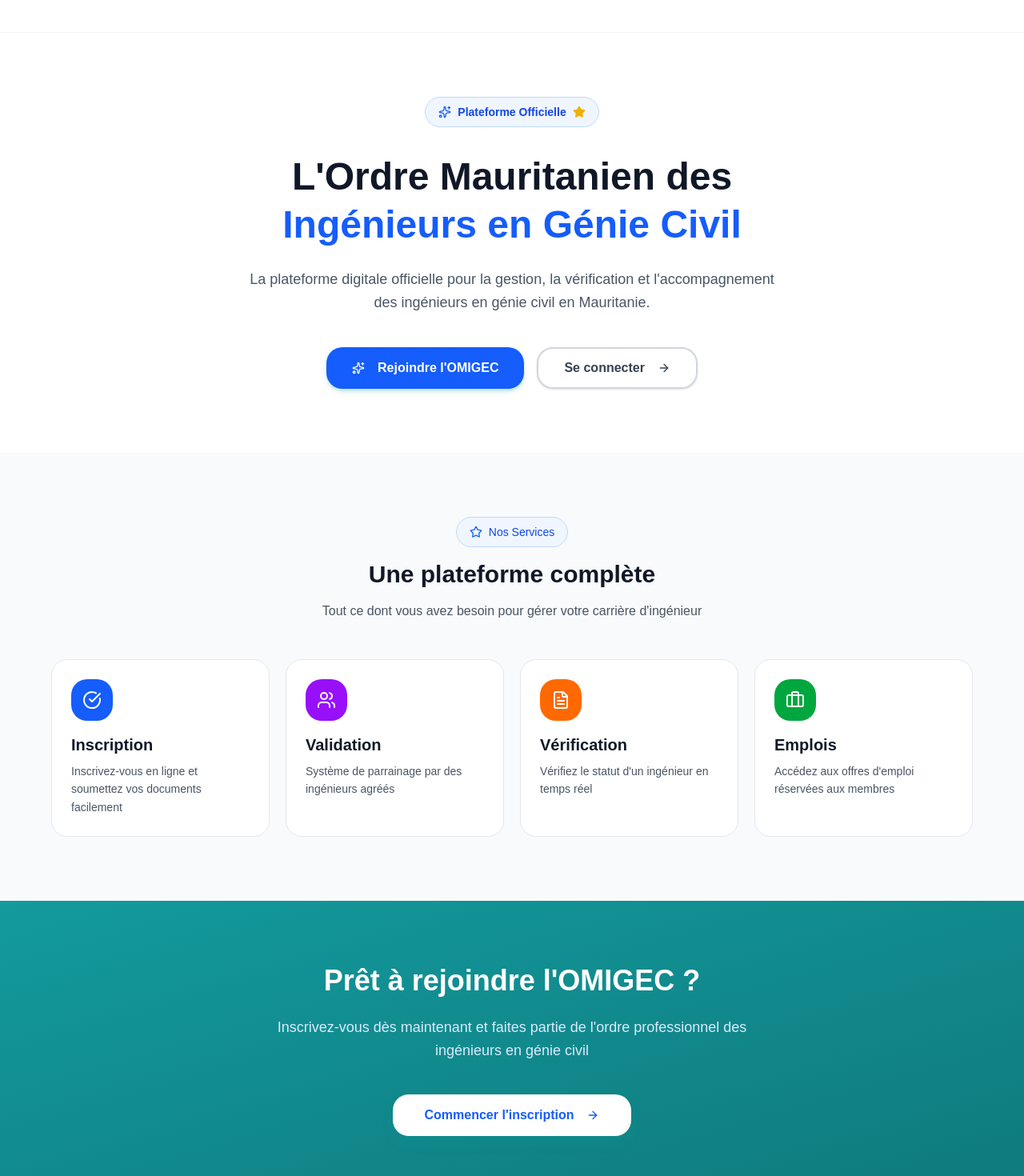
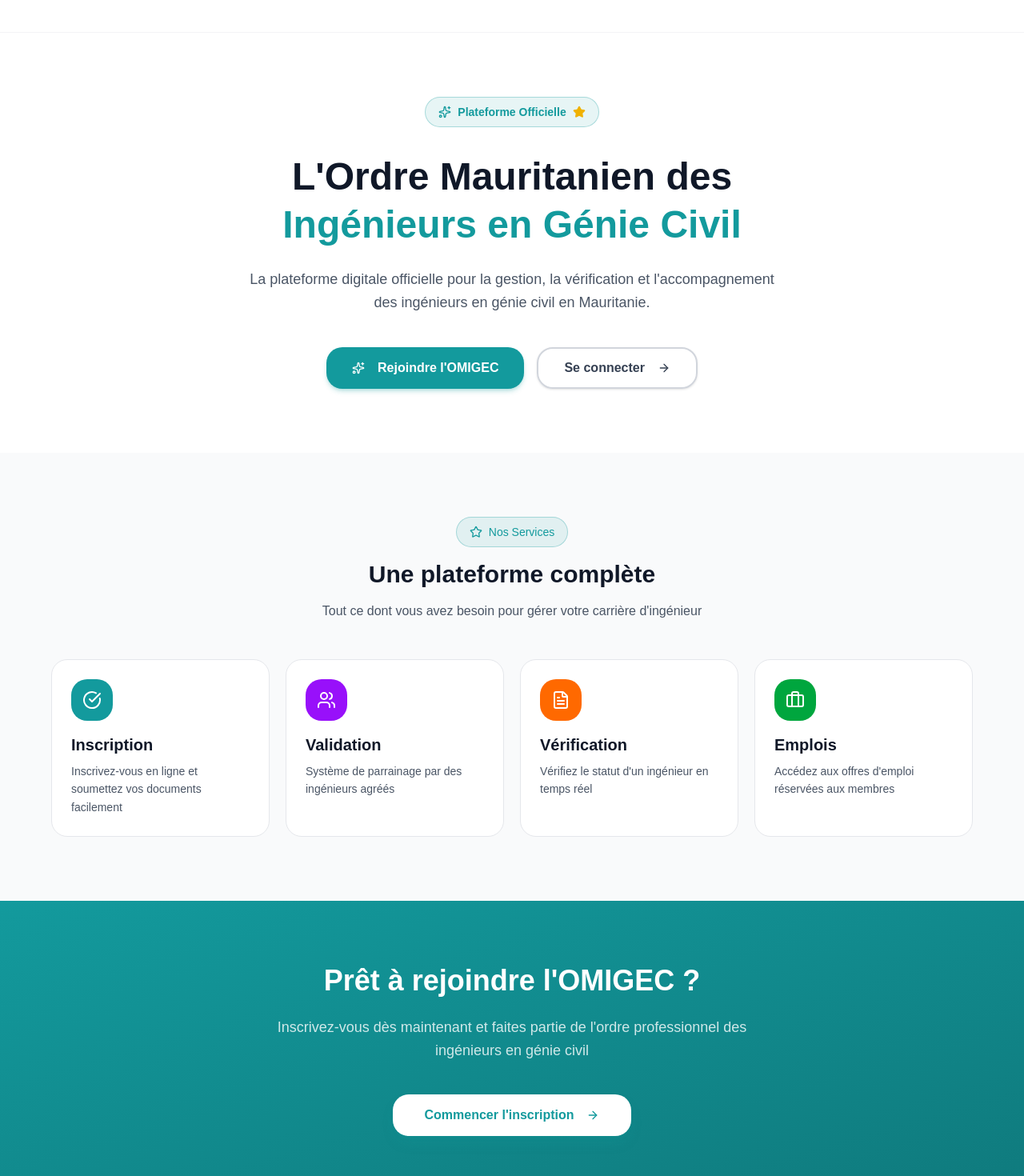
Before and after one commit to MedAhmed01/HIMEM, a Next.js app: page / in a window 1280 px wide. Shown: the part 840-2310 px from the top of the page at 80% size. Built offline with nearby package versions, Linux system fonts and the light colour scheme; no server answers.

Commit message:
Final blue to turquoise color updates - home page hero, forms focus states, and remaining UI elements

```diff
--- a/app/page.tsx
+++ b/app/page.tsx
@@ -18,7 +18,7 @@
             <div className="max-w-3xl mx-auto">
               <div className="bg-white rounded-lg md:rounded-xl border border-gray-200 p-3 sm:p-4 md:p-6 shadow-sm">
                 <div className="flex items-center gap-2 sm:gap-3 mb-3 sm:mb-4">
-                  <div className="w-9 h-9 sm:w-10 sm:h-10 md:w-11 md:h-11 rounded-lg bg-blue-600 flex items-center justify-center flex-shrink-0">
+                  <div className="w-9 h-9 sm:w-10 sm:h-10 md:w-11 md:h-11 rounded-lg bg-[#139a9d] flex items-center justify-center flex-shrink-0">
                     <Shield className="w-4 h-4 sm:w-5 sm:h-5 text-white" />
                   </div>
                   <div className="min-w-0 flex-1">
@@ -44,15 +44,15 @@
           <div className="container mx-auto">
             <div className="max-w-3xl mx-auto text-center px-2">
               {/* Badge */}
-              <div className="inline-flex items-center gap-1.5 sm:gap-2 px-3 sm:px-4 py-1.5 sm:py-2 rounded-full bg-blue-50 border border-blue-200 mb-5 sm:mb-6 md:mb-8">
-                <Sparkles className="w-3.5 h-3.5 sm:w-4 sm:h-4 text-blue-600" />
-                <span className="text-xs sm:text-sm font-semibold text-blue-700">Plateforme Officielle</span>
+              <div className="inline-flex items-center gap-1.5 sm:gap-2 px-3 sm:px-4 py-1.5 sm:py-2 rounded-full bg-[#139a9d]/10 border border-[#139a9d]/30 mb-5 sm:mb-6 md:mb-8">
+                <Sparkles className="w-3.5 h-3.5 sm:w-4 sm:h-4 text-[#139a9d]" />
+                <span className="text-xs sm:text-sm font-semibold text-[#139a9d]">Plateforme Officielle</span>
                 <Star className="w-3.5 h-3.5 sm:w-4 sm:h-4 text-yellow-500 fill-yellow-500" />
               </div>
 
               <h1 className="text-2xl sm:text-3xl md:text-4xl lg:text-5xl font-bold mb-4 sm:mb-5 md:mb-6 leading-tight text-gray-900 px-2">
                 L'Ordre Mauritanien des{' '}
-                <span className="text-blue-600">Ingénieurs en Génie Civil</span>
+                <span className="text-[#139a9d]">Ingénieurs en Génie Civil</span>
               </h1>
 
               <p className="text-sm sm:text-base md:text-lg text-gray-600 mb-6 sm:mb-8 md:mb-10 max-w-2xl mx-auto leading-relaxed px-2">
@@ -61,7 +61,7 @@
 
               <div className="flex flex-col sm:flex-row gap-3 sm:gap-4 justify-center px-2">
                 <Link href="/inscription" className="w-full sm:w-auto">
-                  <Button className="w-full sm:w-auto h-11 sm:h-12 md:h-13 px-5 sm:px-6 md:px-8 text-sm sm:text-base rounded-lg sm:rounded-xl bg-blue-600 hover:bg-blue-700 text-white font-semibold shadow-md hover:shadow-lg transition-all">
+                  <Button className="w-full sm:w-auto h-11 sm:h-12 md:h-13 px-5 sm:px-6 md:px-8 text-sm sm:text-base rounded-lg sm:rounded-xl bg-[#139a9d] hover:bg-[#0f7a7d] text-white font-semibold shadow-md hover:shadow-lg transition-all">
                     <Sparkles className="w-4 h-4 sm:w-4.5 sm:h-4.5 mr-2" />
                     Rejoindre l'OMIGEC
                   </Button>
@@ -81,9 +81,9 @@
         <section className="py-10 sm:py-14 md:py-16 lg:py-20 bg-gray-50">
           <div className="container mx-auto">
             <div className="text-center mb-8 sm:mb-10 md:mb-12 px-2">
-              <div className="inline-flex items-center gap-1.5 sm:gap-2 px-3 sm:px-4 py-1.5 sm:py-2 rounded-full bg-blue-50 border border-blue-200 mb-3 sm:mb-4">
-                <Star className="w-3.5 h-3.5 sm:w-4 sm:h-4 text-blue-600" />
-                <span className="text-xs sm:text-sm font-medium text-blue-700">Nos Services</span>
+              <div className="inline-flex items-center gap-1.5 sm:gap-2 px-3 sm:px-4 py-1.5 sm:py-2 rounded-full bg-[#139a9d]/10 border border-[#139a9d]/30 mb-3 sm:mb-4">
+                <Star className="w-3.5 h-3.5 sm:w-4 sm:h-4 text-[#139a9d]" />
+                <span className="text-xs sm:text-sm font-medium text-[#139a9d]">Nos Services</span>
               </div>
               <h2 className="text-xl sm:text-2xl md:text-3xl font-bold text-gray-900 mb-2 sm:mb-3 md:mb-4">
                 Une plateforme complète
@@ -95,7 +95,7 @@
 
             <div className="grid grid-cols-1 sm:grid-cols-2 lg:grid-cols-4 gap-3 sm:gap-4 md:gap-5 max-w-6xl mx-auto">
               {[
-                { icon: CheckCircle, title: 'Inscription', desc: 'Inscrivez-vous en ligne et soumettez vos documents facilement', color: 'bg-blue-600' },
+                { icon: CheckCircle, title: 'Inscription', desc: 'Inscrivez-vous en ligne et soumettez vos documents facilement', color: 'bg-[#139a9d]' },
                 { icon: Users, title: 'Validation', desc: 'Système de parrainage par des ingénieurs agréés', color: 'bg-purple-600' },
                 { icon: FileText, title: 'Vérification', desc: 'Vérifiez le statut d\'un ingénieur en temps réel', color: 'bg-orange-500' },
                 { icon: Briefcase, title: 'Emplois', desc: 'Accédez aux offres d\'emploi réservées aux membres', color: 'bg-green-600' },
@@ -121,11 +121,11 @@
             <h2 className="text-xl sm:text-2xl md:text-3xl lg:text-4xl font-bold text-white mb-3 sm:mb-4 md:mb-6 px-2">
               Prêt à rejoindre l'OMIGEC ?
             </h2>
-            <p className="text-sm sm:text-base md:text-lg text-blue-100 mb-6 sm:mb-8 md:mb-10 max-w-2xl mx-auto px-2 leading-relaxed">
+            <p className="text-sm sm:text-base md:text-lg text-white/80 mb-6 sm:mb-8 md:mb-10 max-w-2xl mx-auto px-2 leading-relaxed">
               Inscrivez-vous dès maintenant et faites partie de l'ordre professionnel des ingénieurs en génie civil
             </p>
             <Link href="/inscription">
-              <Button className="h-11 sm:h-12 md:h-13 px-6 sm:px-8 md:px-10 text-sm sm:text-base rounded-lg sm:rounded-xl bg-white text-blue-600 hover:bg-blue-50 font-semibold shadow-lg hover:shadow-xl transition-all">
+              <Button className="h-11 sm:h-12 md:h-13 px-6 sm:px-8 md:px-10 text-sm sm:text-base rounded-lg sm:rounded-xl bg-white text-[#139a9d] hover:bg-gray-50 font-semibold shadow-lg hover:shadow-xl transition-all">
                 Commencer l'inscription
                 <ArrowRight className="w-4 h-4 sm:w-5 sm:h-5 ml-2" />
               </Button>
--- a/app/services/page.tsx
+++ b/app/services/page.tsx
@@ -66,7 +66,7 @@
             <h1 className="text-4xl md:text-5xl font-bold mb-6">
               Nos Services
             </h1>
-            <p className="text-xl text-blue-100">
+            <p className="text-xl text-white/80">
               L'OMIGEC offre une gamme complète de services pour les ingénieurs
               et les entreprises en Mauritanie
             </p>
@@ -105,7 +105,7 @@
       </div>
 
       {/* CTA Section */}
-      <div className="bg-blue-50 py-16">
+      <div className="bg-[#139a9d]/10 py-16">
         <div className="container mx-auto px-4 text-center">
           <h2 className="text-3xl font-bold text-gray-900 mb-4">
             Prêt à commencer ?
@@ -115,7 +115,7 @@
           </p>
           <div className="flex gap-4 justify-center">
             <Link href="/inscription">
-              <Button size="lg" className="bg-blue-600 hover:bg-blue-700">
+              <Button size="lg" className="bg-[#139a9d] hover:bg-[#0f7a7d]">
                 S'inscrire
               </Button>
             </Link>
--- a/components/forms/EntrepriseRegistrationForm.tsx
+++ b/components/forms/EntrepriseRegistrationForm.tsx
@@ -104,7 +104,7 @@
               type="text"
               value={data.name}
               onChange={(e) => handleChange('name', e.target.value)}
-              className={`w-full px-4 py-3 rounded-xl border bg-white text-gray-900 ${errors.name ? 'border-red-500' : 'border-gray-300'} focus:ring-2 focus:ring-blue-500 focus:border-transparent`}
+              className={`w-full px-4 py-3 rounded-xl border bg-white text-gray-900 ${errors.name ? 'border-red-500' : 'border-gray-300'} focus:ring-2 focus:ring-[#139a9d] focus:border-transparent`}
               placeholder="Ex: SOGEA Mauritanie"
             />
             {errors.name && <p className="text-red-500 text-sm mt-1">{errors.name}</p>}
@@ -118,7 +118,7 @@
               type="text"
               value={data.nif}
               onChange={(e) => handleChange('nif', e.target.value)}
-              className={`w-full px-4 py-3 rounded-xl border bg-white text-gray-900 ${errors.nif ? 'border-red-500' : 'border-gray-300'} focus:ring-2 focus:ring-blue-500 focus:border-transparent`}
+              className={`w-full px-4 py-3 rounded-xl border bg-white text-gray-900 ${errors.nif ? 'border-red-500' : 'border-gray-300'} focus:ring-2 focus:ring-[#139a9d] focus:border-transparent`}
               placeholder="Ex: 123456789"
             />
             {errors.nif && <p className="text-red-500 text-sm mt-1">{errors.nif}</p>}
@@ -132,7 +132,7 @@
           <select
             value={data.sector}
             onChange={(e) => handleChange('sector', e.target.value)}
-            className={`w-full px-4 py-3 rounded-xl border bg-white text-gray-900 ${errors.sector ? 'border-red-500' : 'border-gray-300'} focus:ring-2 focus:ring-blue-500 focus:border-transparent`}
+            className={`w-full px-4 py-3 rounded-xl border bg-white text-gray-900 ${errors.sector ? 'border-red-500' : 'border-gray-300'} focus:ring-2 focus:ring-[#139a9d] focus:border-transparent`}
           >
             <option value="">Sélectionnez un secteur</option>
             {SECTORS.map(sector => (
@@ -150,7 +150,7 @@
             value={data.description}
             onChange={(e) => handleChange('description', e.target.value)}
             rows={3}
-            className="w-full px-4 py-3 rounded-xl border border-gray-300 bg-white text-gray-900 focus:ring-2 focus:ring-blue-500 focus:border-transparent"
+            className="w-full px-4 py-3 rounded-xl border border-gray-300 bg-white text-gray-900 focus:ring-2 focus:ring-[#139a9d] focus:border-transparent"
             placeholder="Décrivez brièvement votre entreprise..."
           />
         </div>
@@ -173,7 +173,7 @@
               type="email"
               value={data.email}
               onChange={(e) => handleChange('email', e.target.value)}
-              className={`w-full px-4 py-3 rounded-xl border bg-white text-gray-900 ${errors.email ? 'border-red-500' : 'border-gray-300'} focus:ring-2 focus:ring-blue-500 focus:border-transparent`}
+              className={`w-full px-4 py-3 rounded-xl border bg-white text-gray-900 ${errors.email ? 'border-red-500' : 'border-gray-300'} focus:ring-2 focus:ring-[#139a9d] focus:border-transparent`}
               placeholder="contact@entreprise.mr"
             />
             {errors.email && <p className="text-red-500 text-sm mt-1">{errors.email}</p>}
@@ -187,7 +187,7 @@
               type="tel"
               value={data.phone}
               onChange={(e) => handleChange('phone', e.target.value)}
-              className={`w-full px-4 py-3 rounded-xl border bg-white text-gray-900 ${errors.phone ? 'border-red-500' : 'border-gray-300'} focus:ring-2 focus:ring-blue-500 focus:border-transparent`}
+              className={`w-full px-4 py-3 rounded-xl border bg-white text-gray-900 ${errors.phone ? 'border-red-500' : 'border-gray-300'} focus:ring-2 focus:ring-[#139a9d] focus:border-transparent`}
               placeholder="+222 XX XX XX XX"
             />
             {errors.phone && <p className="text-red-500 text-sm mt-1">{errors.phone}</p>}
@@ -212,7 +212,7 @@
                 type={showPassword ? 'text' : 'password'}
                 value={data.password}
                 onChange={(e) => handleChange('password', e.target.value)}
-                className={`w-full px-4 py-3 pr-12 rounded-xl border bg-white text-gray-900 ${errors.password ? 'border-red-500' : 'border-gray-300'} focus:ring-2 focus:ring-blue-500 focus:border-transparent`}
+                className={`w-full px-4 py-3 pr-12 rounded-xl border bg-white text-gray-900 ${errors.password ? 'border-red-500' : 'border-gray-300'} focus:ring-2 focus:ring-[#139a9d] focus:border-transparent`}
                 placeholder="Minimum 8 caractères"
               />
               <button
@@ -235,7 +235,7 @@
                 type={showConfirmPassword ? 'text' : 'password'}
                 value={data.confirmPassword}
                 onChange={(e) => handleChange('confirmPassword', e.target.value)}
-                className={`w-full px-4 py-3 pr-12 rounded-xl border bg-white text-gray-900 ${errors.confirmPassword ? 'border-red-500' : 'border-gray-300'} focus:ring-2 focus:ring-blue-500 focus:border-transparent`}
+                className={`w-full px-4 py-3 pr-12 rounded-xl border bg-white text-gray-900 ${errors.confirmPassword ? 'border-red-500' : 'border-gray-300'} focus:ring-2 focus:ring-[#139a9d] focus:border-transparent`}
                 placeholder="Confirmez votre mot de passe"
               />
               <button
--- a/components/forms/JobOfferForm.tsx
+++ b/components/forms/JobOfferForm.tsx
@@ -99,7 +99,7 @@
           type="text"
           value={data.title}
           onChange={(e) => handleChange('title', e.target.value)}
-          className={`w-full px-4 py-3 rounded-xl border bg-white text-gray-900 ${errors.title ? 'border-red-500' : 'border-gray-300'} focus:ring-2 focus:ring-blue-500`}
+          className={`w-full px-4 py-3 rounded-xl border bg-white text-gray-900 ${errors.title ? 'border-red-500' : 'border-gray-300'} focus:ring-2 focus:ring-[#139a9d]`}
           placeholder="Ex: Ingénieur Génie Civil Senior"
         />
         {errors.title && <p className="text-red-500 text-sm mt-1">{errors.title}</p>}
@@ -115,7 +115,7 @@
           value={data.description}
           onChange={(e) => handleChange('description', e.target.value)}
           rows={6}
-          className={`w-full px-4 py-3 rounded-xl border bg-white text-gray-900 ${errors.description ? 'border-red-500' : 'border-gray-300'} focus:ring-2 focus:ring-blue-500`}
+          className={`w-full px-4 py-3 rounded-xl border bg-white text-gray-900 ${errors.description ? 'border-red-500' : 'border-gray-300'} focus:ring-2 focus:ring-[#139a9d]`}
           placeholder="Décrivez les responsabilités, les qualifications requises, etc."
         />
         {errors.description && <p className="text-red-500 text-sm mt-1">{errors.description}</p>}
@@ -155,7 +155,7 @@
           <select
             value={data.contract_type}
             onChange={(e) => handleChange('contract_type', e.target.value)}
-            className={`w-full px-4 py-3 rounded-xl border bg-white text-gray-900 ${errors.contract_type ? 'border-red-500' : 'border-gray-300'} focus:ring-2 focus:ring-blue-500`}
+            className={`w-full px-4 py-3 rounded-xl border bg-white text-gray-900 ${errors.contract_type ? 'border-red-500' : 'border-gray-300'} focus:ring-2 focus:ring-[#139a9d]`}
           >
             {CONTRACT_TYPES.map(type => (
               <option key={type.value} value={type.value}>{type.label}</option>
@@ -173,7 +173,7 @@
             type="text"
             value={data.location}
             onChange={(e) => handleChange('location', e.target.value)}
-            className={`w-full px-4 py-3 rounded-xl border bg-white text-gray-900 ${errors.location ? 'border-red-500' : 'border-gray-300'} focus:ring-2 focus:ring-blue-500`}
+            className={`w-full px-4 py-3 rounded-xl border bg-white text-gray-900 ${errors.location ? 'border-red-500' : 'border-gray-300'} focus:ring-2 focus:ring-[#139a9d]`}
             placeholder="Ex: Nouakchott, Mauritanie"
           />
           {errors.location && <p className="text-red-500 text-sm mt-1">{errors.location}</p>}
@@ -191,7 +191,7 @@
             type="text"
             value={data.salary_range}
             onChange={(e) => handleChange('salary_range', e.target.value)}
-            className="w-full px-4 py-3 rounded-xl border border-gray-300 bg-white text-gray-900 focus:ring-2 focus:ring-blue-500"
+            className="w-full px-4 py-3 rounded-xl border border-gray-300 bg-white text-gray-900 focus:ring-2 focus:ring-[#139a9d]"
             placeholder="Ex: 300 000 - 500 000 MRU"
           />
         </div>
@@ -206,7 +206,7 @@
             value={data.deadline}
             onChange={(e) => handleChange('deadline', e.target.value)}
             min={new Date().toISOString().split('T')[0]}
-            className={`w-full px-4 py-3 rounded-xl border bg-white text-gray-900 ${errors.deadline ? 'border-red-500' : 'border-gray-300'} focus:ring-2 focus:ring-blue-500`}
+            className={`w-full px-4 py-3 rounded-xl border bg-white text-gray-900 ${errors.deadline ? 'border-red-500' : 'border-gray-300'} focus:ring-2 focus:ring-[#139a9d]`}
           />
           {errors.deadline && <p className="text-red-500 text-sm mt-1">{errors.deadline}</p>}
         </div>
--- a/components/layout/Footer.tsx
+++ b/components/layout/Footer.tsx
@@ -3,7 +3,7 @@
 
 export function Footer() {
   return (
-    <footer className="relative overflow-hidden bg-gradient-to-br from-slate-900 via-blue-950 to-purple-950">
+    <footer className="relative overflow-hidden bg-gradient-to-br from-slate-900 via-slate-950 to-purple-950">
       {/* Decorative Elements */}
       <div className="absolute inset-0 overflow-hidden">
         <div className="absolute -top-40 -right-40 w-80 h-80 bg-[#139a9d]/20 rounded-full blur-3xl"></div>
```
